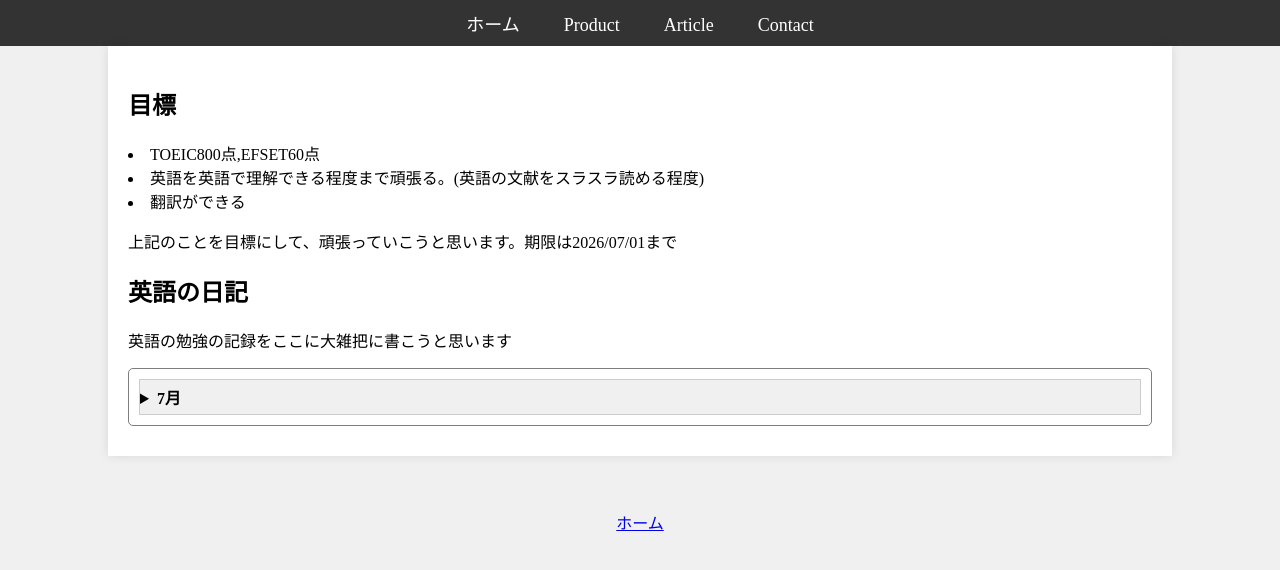
After one commit to a1234441/new_site, a PHP site: page /articles/2025_07_01_english.html in a window 1280 px wide. The commit adds this page. Shown: the top 570 px of the page. Run offline with PHP 8.4, Linux system fonts and the light colour scheme.

Commit message:
create new english article

```diff
--- /dev/null
+++ b/articles/2025_07_01_english.html
@@ -0,0 +1,55 @@
+<!DOCTYPE html>
+<html>
+<head>
+  <meta charset="UTF-8">
+  <title>制作物</title>
+  <link rel="stylesheet" href="../style.css">
+</head>
+<body>
+    <nav>
+    <a href="../index.html">ホーム</a>
+    <a href="../indexs/dairy_host.html">Product</a>
+    <a href="../indexs/dairy_host.html">Article</a>
+    <a href="../indexs/contact.html">Contact</a>
+    </nav>
+
+
+    <div class="container">
+    <h2>目標</h2>
+    <li>TOEIC800点,EFSET60点</li>
+    <li>英語を英語で理解できる程度まで頑張る。(英語の文献をスラスラ読める程度)</li>
+    <li>翻訳ができる</li>
+    <p>上記のことを目標にして、頑張っていこうと思います。期限は2026/07/01まで</p>
+
+
+    <h2>英語の日記</h2>
+    <p>英語の勉強の記録をここに大雑把に書こうと思います</p>
+
+    <details>
+        <summary>7月</summary>
+        <p>EFSET score:(7/1 受験)</p>
+        <h3>今月やること</h3>
+        <li>英語の音源をとにかく聞く</li>
+        <p>とりあえず英語に触れる機会を増やす。わからないなら適宜調べてAnkiカードに入れる。
+            これを繰り返して英語の発音や同化とかの音を聞き取れるようにする。 <br><br><br></p>
+
+        <li>NGSLの単語を覚える</li>
+        <p>基礎単語をできるだけ早いタイミングで覚えられるようにする<br><br><br></p>
+
+
+        <h3>来月に勉強するべきこと</h3>
+        <li>発音のルールをある程度頭に入れる</li>
+        <p>ルールを感覚として覚えられた方が効率がいいかもしれない<br><br><br></p>
+
+        <li>別の音源を聞く</li>
+        <p>専門的な話ではなくて、日常的な会話とかをさらにきちんと聞き取れるようにしたい<br><br><br></p>
+    </details>
+
+
+
+
+    </div>
+    <br><br><br>
+    <a href="../index.html">ホーム</a>
+</body>
+</html>
--- a/style.css
+++ b/style.css
@@ -77,7 +77,7 @@ details[open] summary {
 /* detailsの中身のスタイル */
 details p, details h2, details ul, details table {
   padding: 10px;
-  border: 1px solid #838383;
+  border: 1px solid #ffffff;
   border-top: none;
 }
 
@@ -87,7 +87,7 @@ details {
     padding: 10px;
     border: 1px solid #7e7e7e; /* 薄い灰色の枠線 */
     border-radius: 5px; /* 角を少し丸める */
-    background-color: #f9f9f9; /* ごく薄い背景色 */
+    background-color: #ffffff; /* ごく薄い背景色 */
 }
 
 /* ネストされた（子となる）<details> に異なるスタイルを適用 */
```
Also changed, not shown: indexs/dairy_hosts.html (renamed from indexs/dairy_host.html, +7 -1 lines).
